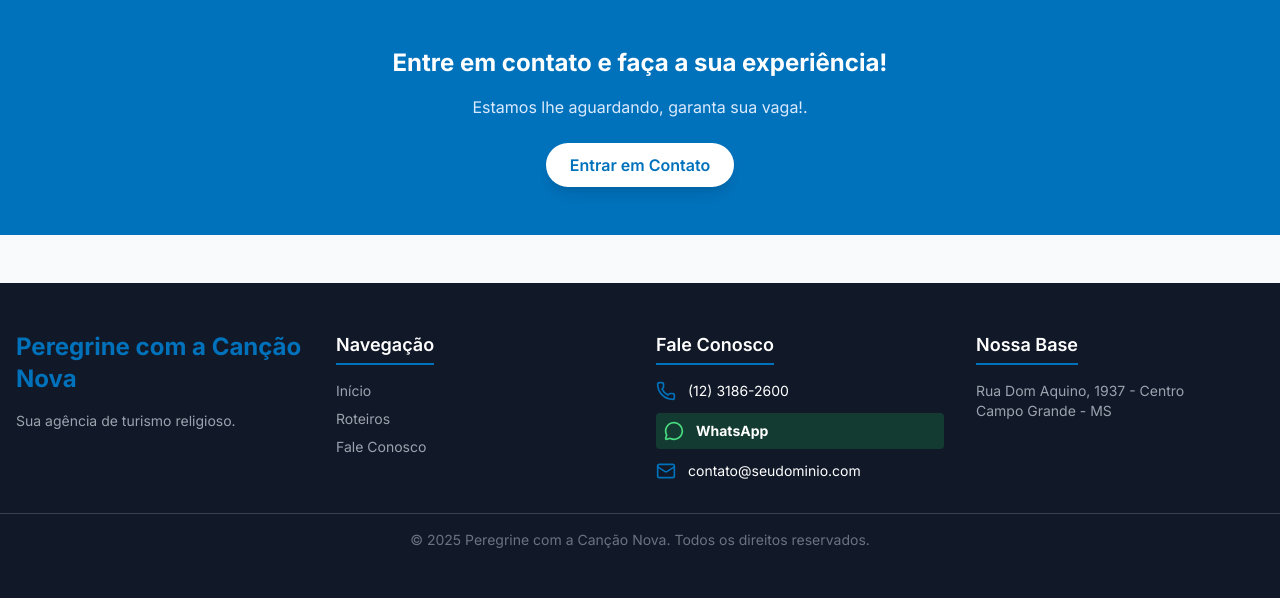
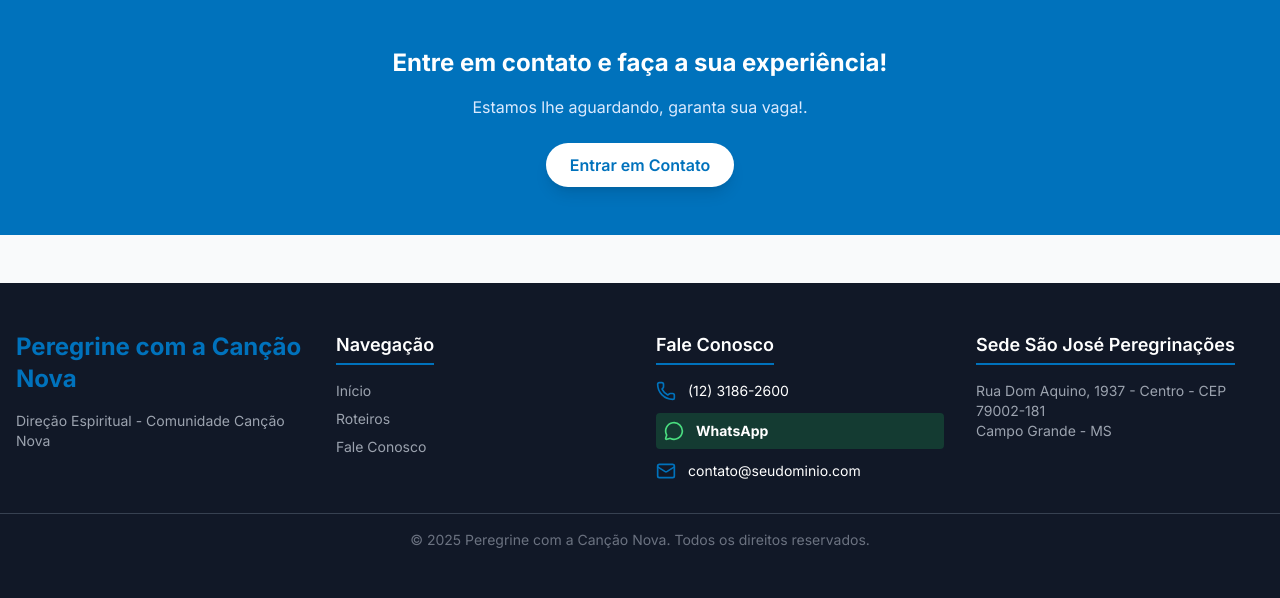
Before and after one commit to marcelofcn/peregrinecomacancaonova, a Flask app: page / in a window 1280 px wide. Shown: the part 807-1405 px from the top of the page. Run offline with Flask 3, Linux system fonts and the light colour scheme; some libraries are stand-ins or nearby versions.

Commit message:
Update base.html

```diff
--- a/templates/base.html
+++ b/templates/base.html
@@ -76,7 +76,7 @@
         <div class="container mx-auto px-4 grid md:grid-cols-4 gap-8">
             <div>
                 <span class="text-2xl font-bold text-cancao-blue">{{ site_name }}</span>
-                <p class="text-sm text-gray-400 mt-4">Sua agência de turismo religioso.</p>
+                <p class="text-sm text-gray-400 mt-4">Direção Espiritual - Comunidade Canção Nova</p>
             </div>
             <div>
                 <h4 class="text-lg font-semibold mb-4 border-b-2 border-cancao-blue inline-block pb-1">Navegação</h4>
@@ -104,8 +104,8 @@
                 </ul>
             </div>
             <div>
-                <h4 class="text-lg font-semibold mb-4 border-b-2 border-cancao-blue inline-block pb-1">Nossa Base</h4>
-                <p class="text-sm text-gray-400">Rua Dom Aquino, 1937 - Centro<br>Campo Grande - MS</p>
+                <h4 class="text-lg font-semibold mb-4 border-b-2 border-cancao-blue inline-block pb-1">Sede São José Peregrinações</h4>
+                <p class="text-sm text-gray-400">Rua Dom Aquino, 1937 - Centro - CEP  79002-181<br>Campo Grande - MS</p>
             </div>
         </div>
         <div class="container mx-auto px-4 mt-8 pt-4 border-t border-gray-700 text-center text-sm text-gray-500">
```
